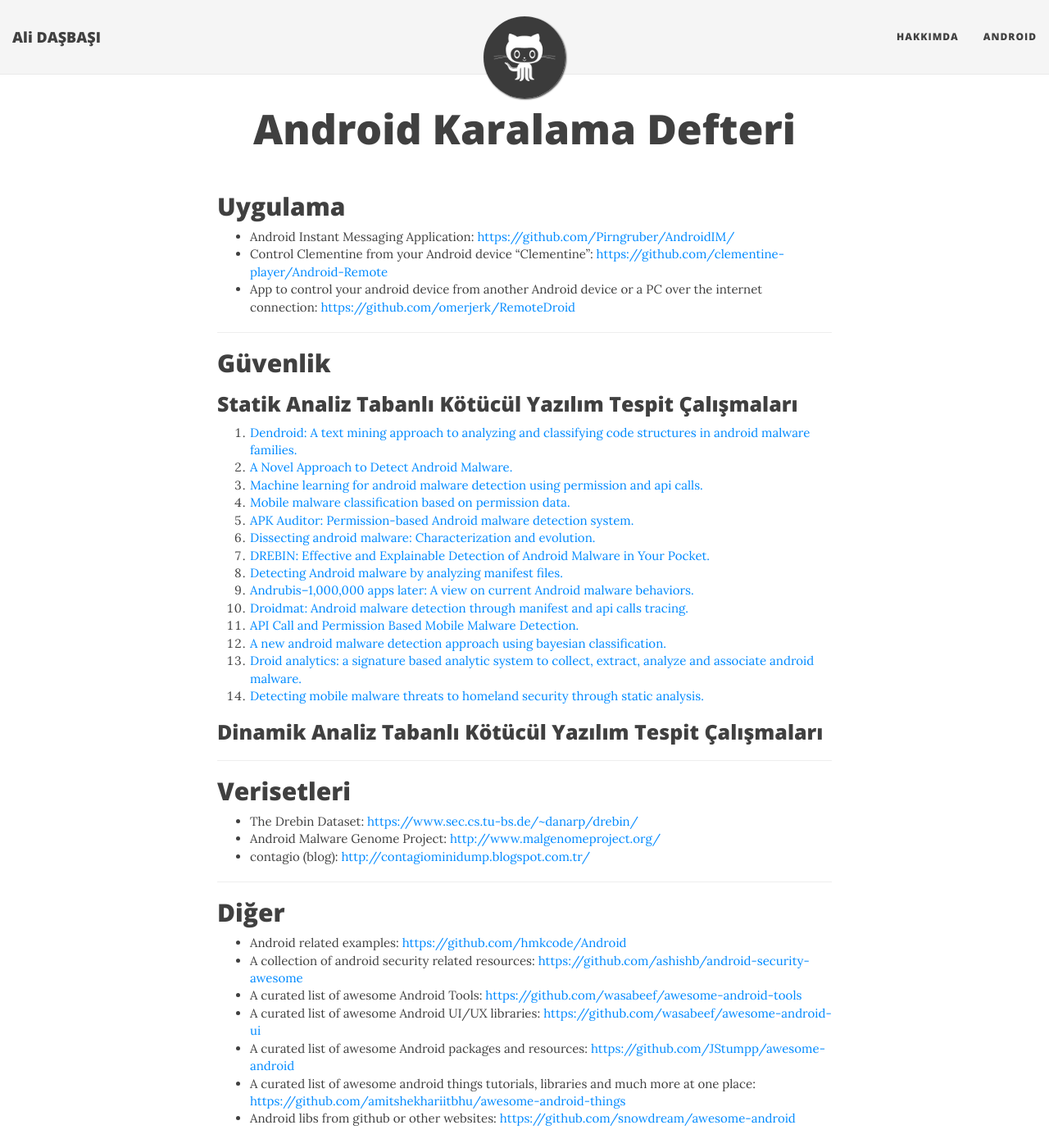
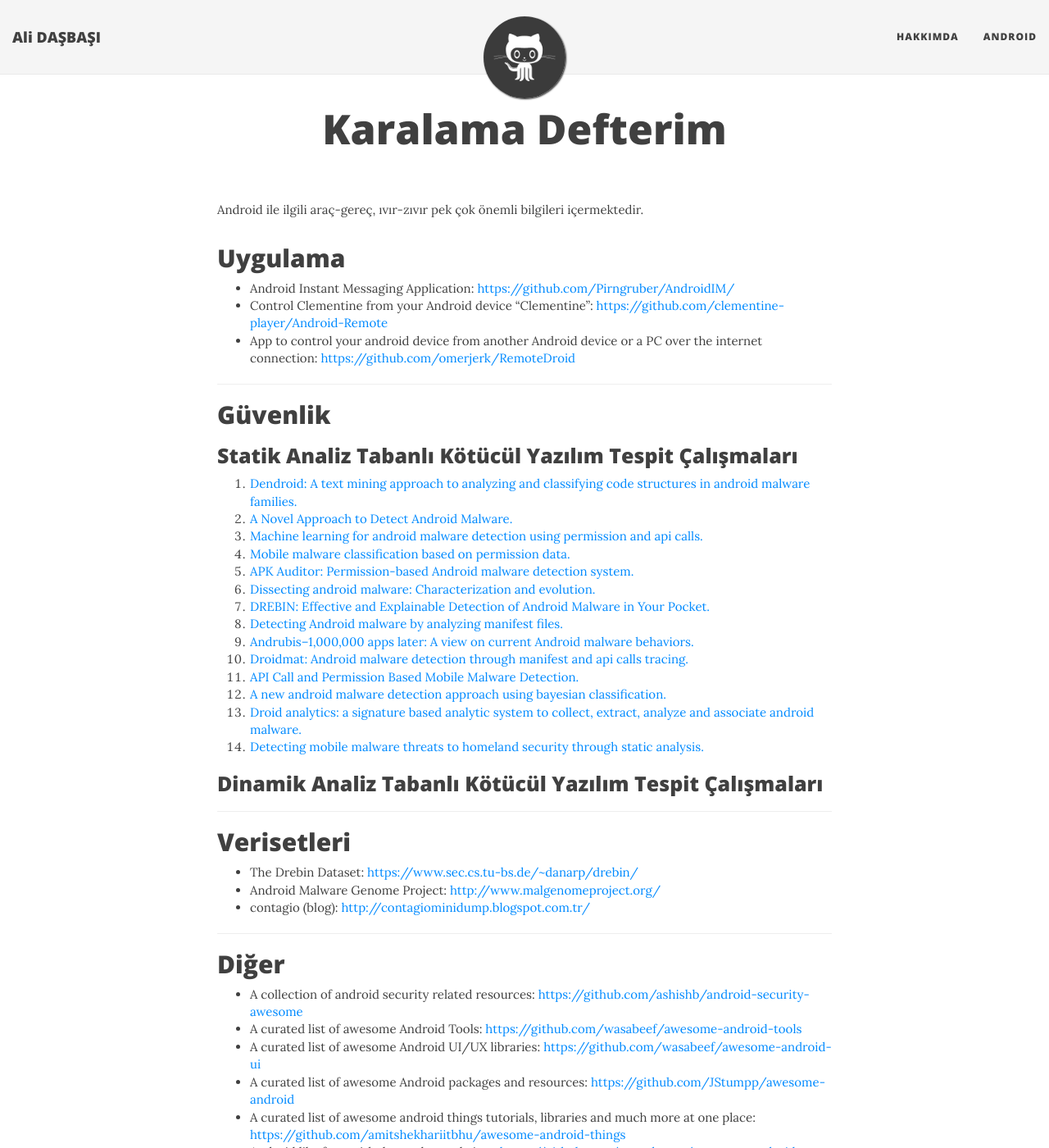
Before and after one commit to alidasbasi/adasbasi.github.io, a Jekyll site: the page built from android.md, in a window 1280 px wide and 1400 px high. Shown: the whole window at 82% size. Built offline with Jekyll 4.4.1, drawn with Linux system fonts in a browser that asks for light colours; nearby versions of some CDN libraries.

Commit message:
link silindi

```diff
--- a/android.md
+++ b/android.md
@@ -1,8 +1,10 @@
 ---
 layout: page
-title: Android Karalama Defteri
+title: Karalama Defterim
 subtitle:
 ---
+
+Android ile ilgili araç-gereç, ıvır-zıvır pek çok önemli bilgileri içermektedir.
 
 # Uygulama
 - Android Instant Messaging Application: <https://github.com/Pirngruber/AndroidIM/>
@@ -44,7 +46,6 @@ subtitle:
 
 # Diğer
 
-- Android related examples: <https://github.com/hmkcode/Android>
 - A collection of android security related resources: <https://github.com/ashishb/android-security-awesome>
 - A curated list of awesome Android Tools: <https://github.com/wasabeef/awesome-android-tools>
 - A curated list of awesome Android UI/UX libraries: <https://github.com/wasabeef/awesome-android-ui>
```
